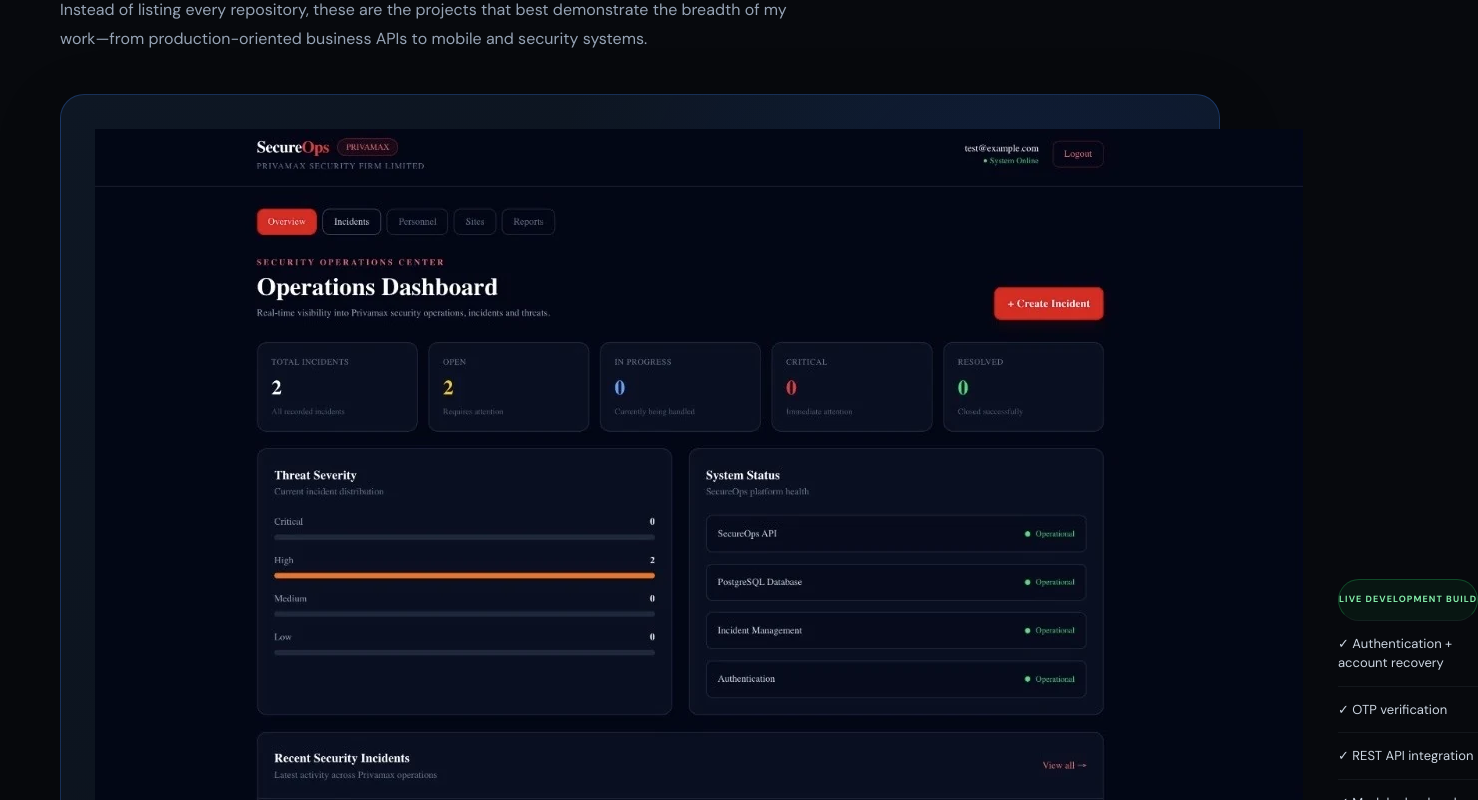
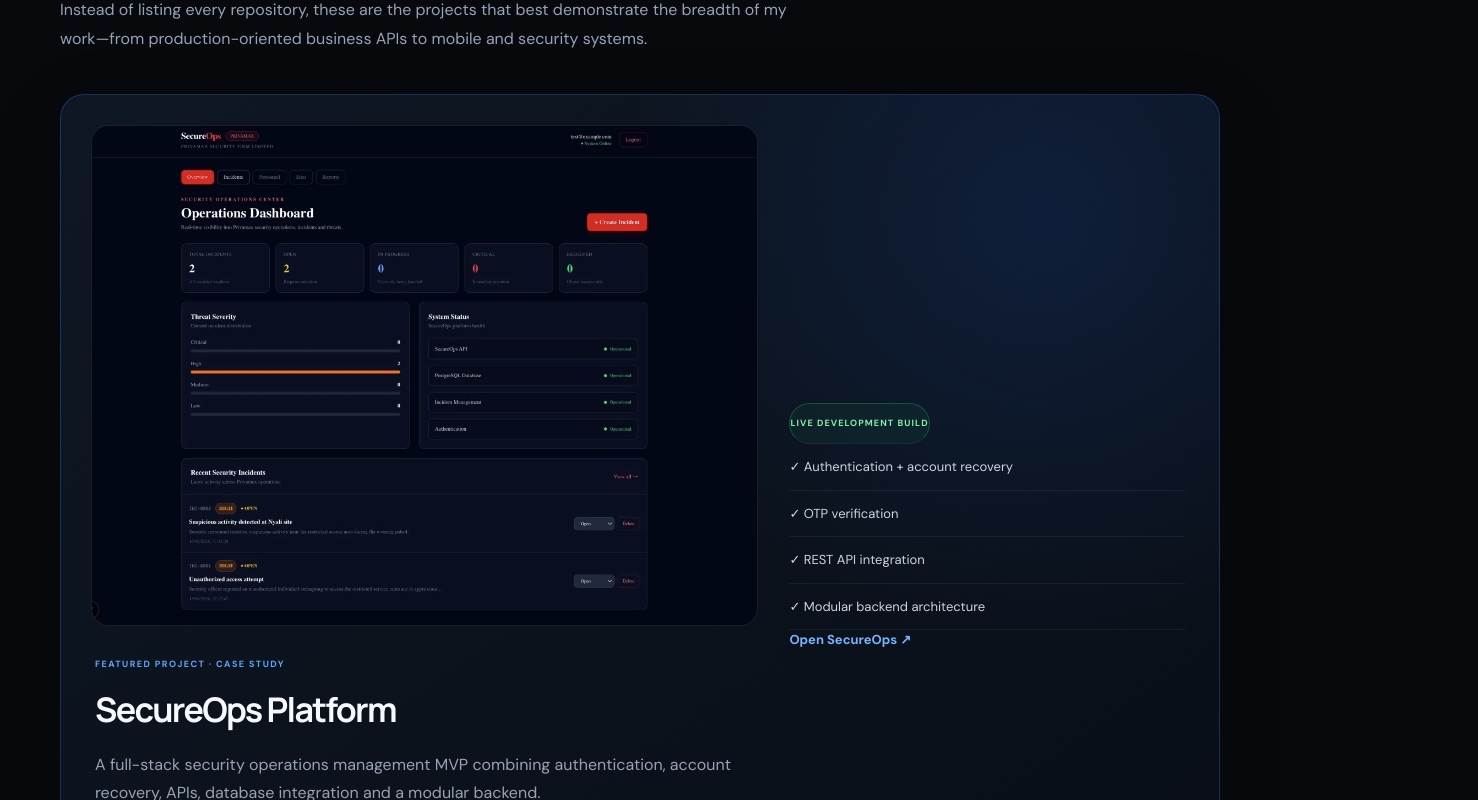
Before and after one commit to EugeneCodes254/eugene-portfolio, a Next.js app: page / in a window 1280 px wide. Shown: the part 2240-3040 px from the top of the page, 1478 px wide, since content can reach past the window. Built offline with nearby package versions, Linux system fonts and the light colour scheme.

Commit message:
Style real SecureOps screenshots

```diff
--- a/app/globals.css
+++ b/app/globals.css
@@ -79,3 +79,47 @@ footer{border-top:1px solid var(--line);padding:30px 0;color:var(--muted);font-s
 @media(max-width:950px){.client-solutions,.why-card{grid-template-columns:1fr}.security-grid{grid-template-columns:repeat(2,1fr)}.why-points{grid-template-columns:1fr 1fr}.hero-grid,.featured-project,.case-grid,.case-two-col{grid-template-columns:1fr}.hero-card{max-width:540px}.stats{grid-template-columns:repeat(2,1fr)}.services-grid{grid-template-columns:repeat(2,1fr)}.current-build-grid{grid-template-columns:1fr 1fr}.process-grid{grid-template-columns:repeat(2,1fr)}.case-visual{position:relative;top:auto}.feature-grid{grid-template-columns:repeat(2,1fr)}.architecture{flex-direction:column}.architecture-step{border-right:0;border-bottom:1px solid var(--line)}.architecture-step:last-child{border-bottom:0}.architecture-step b{right:24px;top:auto;bottom:-7px;transform:rotate(90deg)}}
 @media(max-width:720px){.solution-list,.why-points{grid-template-columns:1fr}.security-grid{grid-template-columns:1fr}.container{width:min(100% - 28px,1160px)}.nav-links{display:none}.mobile-nav{display:block}.hero{min-height:calc(100vh - 78px);padding:70px 0}.hero-grid{gap:40px}.hero h1{font-size:clamp(48px,14vw,70px)}.hero p{font-size:16px}.proof-strip-inner{justify-content:flex-start;overflow:hidden;white-space:nowrap;flex-wrap:nowrap;gap:12px}.grid,.services-grid,.current-build-grid,.feature-grid,.process-grid{grid-template-columns:1fr}.stats{grid-template-columns:1fr 1fr}.identity-card,.brand-card{align-items:flex-start}.brand-mark{width:50px;height:50px;flex-basis:50px}.project-image{height:190px}.builds-heading{align-items:flex-start}.builds-count{display:none}.current-build .build-copy p{min-height:0}.build-visual{min-height:190px}.brand-orb,.community-mark{width:82px;height:82px;flex-basis:82px}.brand-orb b{font-size:45px}.build-visual-copy strong{font-size:18px}.bizflow-visual,.chamaos-visual{gap:17px;padding:22px}.visual-shell{width:88%}.footer-inner{flex-direction:column;align-items:flex-start}.case-hero{padding:65px 0}.case-hero h1{font-size:clamp(48px,14vw,70px)}.case-section{padding:75px 0}.case-grid{gap:42px}.case-grid h2{font-size:30px}.case-two-col{gap:45px}.visual-body{grid-template-columns:52px 1fr}.visual-sidebar{padding:25px 14px}.visual-content{padding:22px}.case-cta{padding:80px 0}.back-link{margin-bottom:35px}}
 @media(prefers-reduced-motion:reduce){html{scroll-behavior:auto}*,*:before{animation:none!important;transition:none!important}}
+
+
+/* Real project screenshots */
+.project-screenshot {
+  margin: -0.25rem -0.25rem 1.25rem;
+  overflow: hidden;
+  border: 1px solid var(--line, rgba(255,255,255,.08));
+  border-radius: 18px;
+  background: #07090d;
+}
+.project-screenshot img,
+.case-real-screens img {
+  display: block;
+  width: 100%;
+  height: auto;
+}
+.featured-screenshot {
+  max-width: 760px;
+  margin-bottom: 1.5rem;
+}
+.case-real-screens {
+  display: grid;
+  gap: 1.25rem;
+}
+.case-real-screens figure {
+  margin: 0;
+  overflow: hidden;
+  border: 1px solid var(--line, rgba(255,255,255,.08));
+  border-radius: 20px;
+  background: #07090d;
+  box-shadow: 0 18px 60px rgba(0,0,0,.28);
+}
+.case-real-screens figcaption {
+  padding: .75rem 1rem;
+  color: var(--muted, #94a3b8);
+  font-size: .8rem;
+  letter-spacing: .08em;
+  text-transform: uppercase;
+}
+@media (min-width: 900px) {
+  .case-real-screens {
+    grid-template-columns: 1fr;
+  }
+}
```
